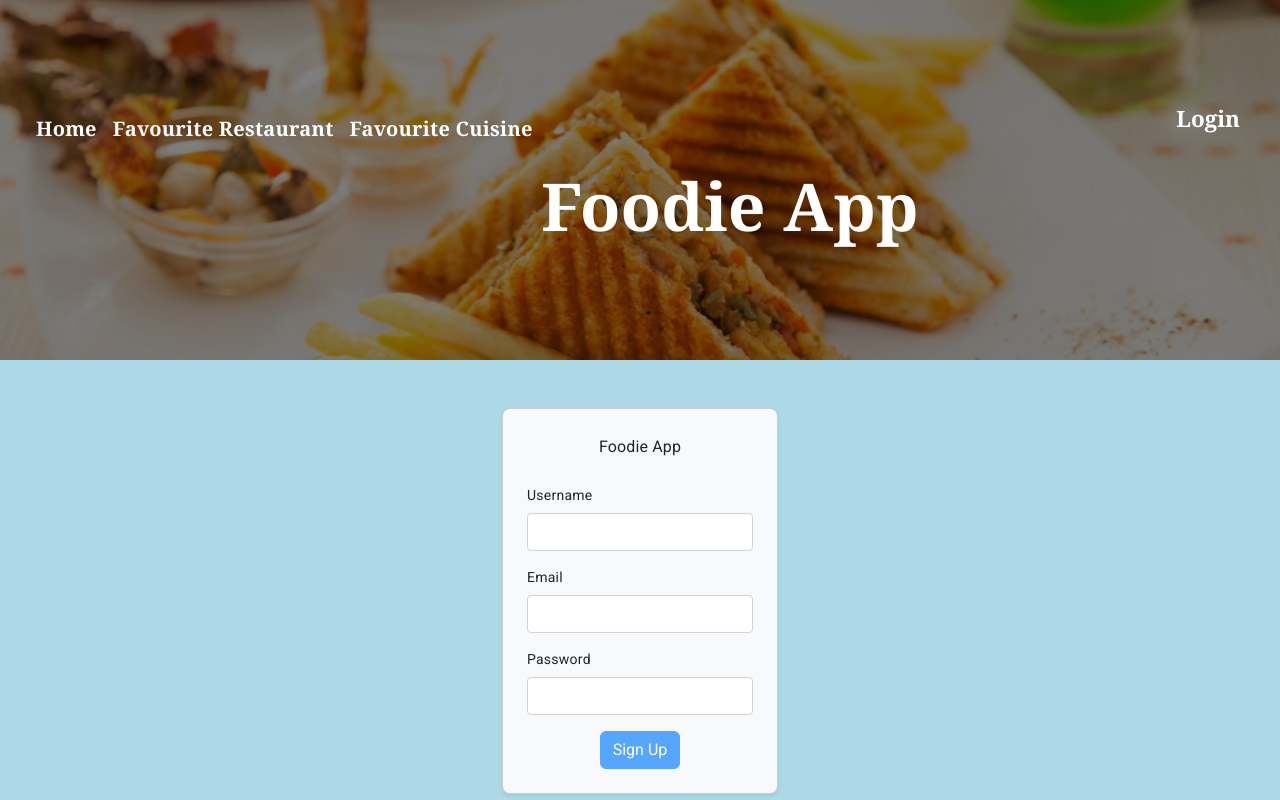
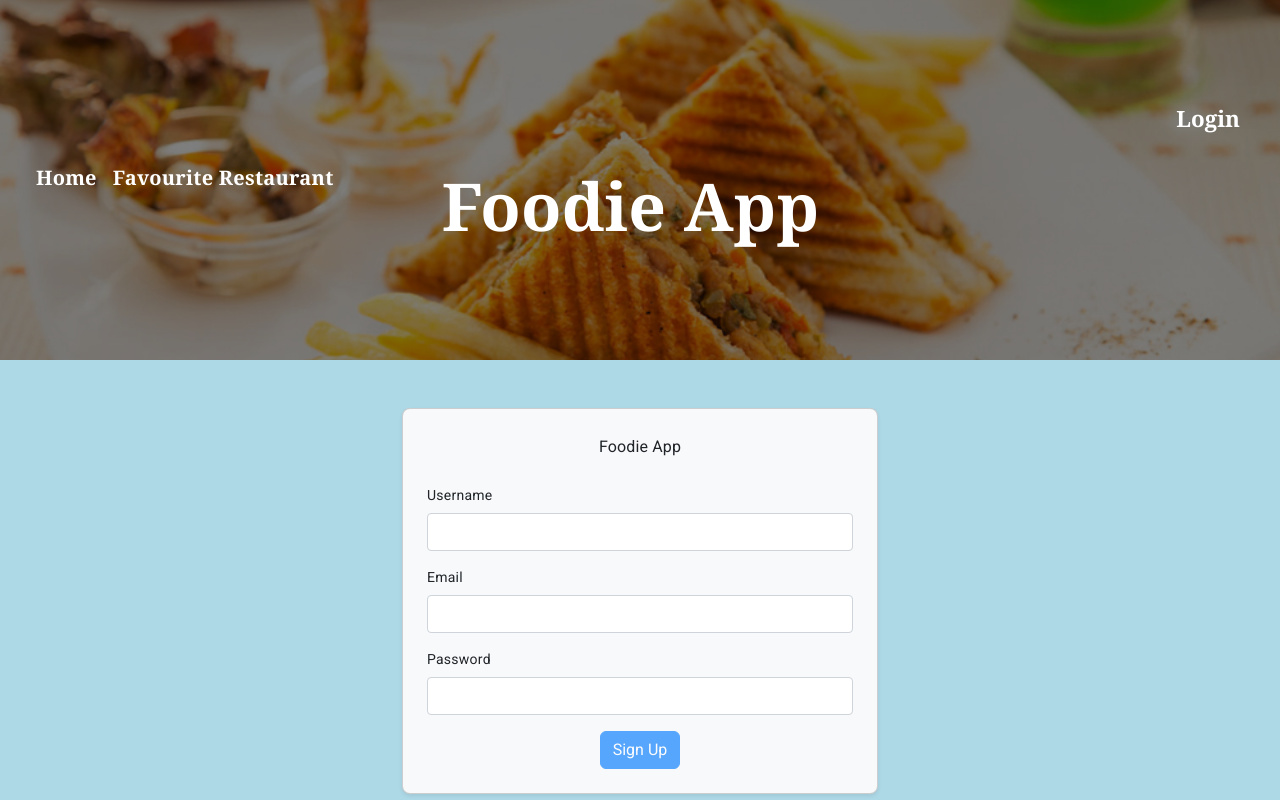
Before and after one commit to Mukesh-Rajasekar/project, an Angular app: page /signup in a window 1280 px wide. Built offline with nearby package versions, Linux system fonts and the light colour scheme.

Commit message:
some changes are done

```diff
--- a/src/app/app-routing.module.ts
+++ b/src/app/app-routing.module.ts
@@ -16,7 +16,7 @@ const routes: Routes = [
   { path: 'signup', component: SignupComponent },
   { path: 'restaurant/:id', component: RestaurantDetailComponent },
   { path: 'login', component: LoginComponent },
-  { path: 'favourite-restaurant', component: LoginComponent, canActivate: [AuthGuard] }
+  { path: 'favourite-restaurant', component: DummyComponent, canActivate: [AuthGuard] }
 ];
 
 @NgModule({
--- a/src/app/dummy/dummy.component.html
+++ b/src/app/dummy/dummy.component.html
@@ -13,6 +13,7 @@
       <h4>{{ card.name }}</h4>
     <p>{{ card.cuisine[0].name }}</p>
     <p>{{ card.location }}</p>
+    <button>Remove</button>
     </div>
   </div>
 
--- a/src/app/login.service.ts
+++ b/src/app/login.service.ts
@@ -45,7 +45,9 @@ getToken() {
 
 logout()
   {
+    localStorage.removeItem("token");
     this.loggedIn=false;
+
   }
 
   isLoggedIn() {
--- a/src/app/login/login.component.css
+++ b/src/app/login/login.component.css
@@ -1,5 +1,5 @@
 .container {
-  max-width: 600px;
+  max-width: 1000px;
 }
 
 .card {
--- a/src/app/navbar/navbar.component.html
+++ b/src/app/navbar/navbar.component.html
@@ -5,7 +5,6 @@
         <ul class="nav">
           <li><a routerLink="/home" class="nav-link px-2 text-white">Home</a></li>
           <li><a routerLink="/favourite-restaurant" class="nav-link px-2 text-white">Favourite Restaurant</a></li>
-          <li><a routerLink="/login" class="nav-link px-2 text-white">Favourite Cuisine</a></li>
         </ul>
       </div>
 
--- a/src/app/signup/signup.component.css
+++ b/src/app/signup/signup.component.css
@@ -1,5 +1,5 @@
 .container {
-  max-width: 600px;
+  max-width: 1000px;
 }
 
 .card {
--- a/src/app/signup/signup.component.ts
+++ b/src/app/signup/signup.component.ts
@@ -77,7 +77,8 @@ export class SignupComponent {
       this.user.registerUser(this.u).subscribe(
         (response: any) => {
         console.log(response);
-         alert("SignUp successful");
+        alert(`Kindly Note UserId provided Below As it is essential for login
+          userId: ${this.u.userId}`);
         this.r.navigateByUrl("home");
       },
       (err) => {
```
